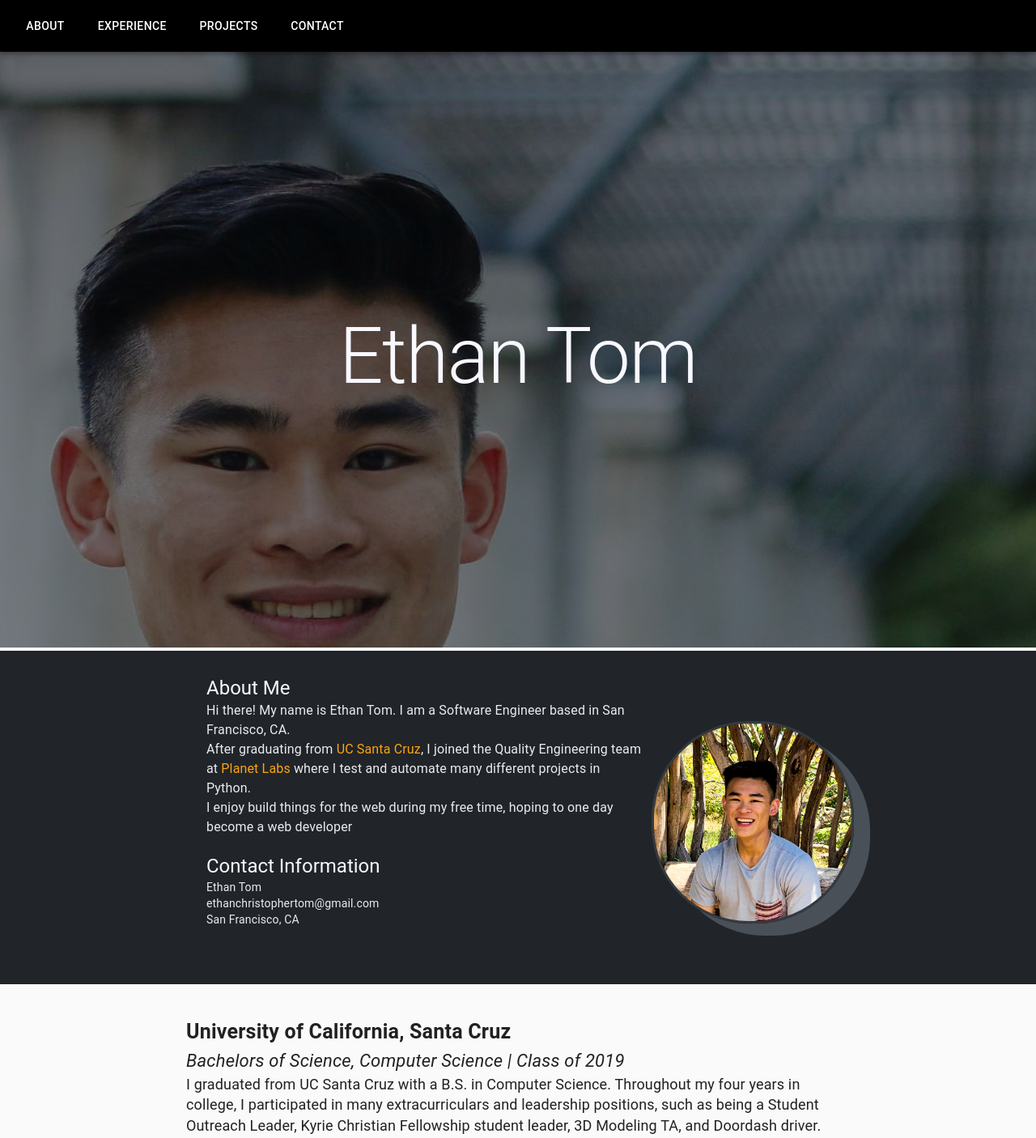
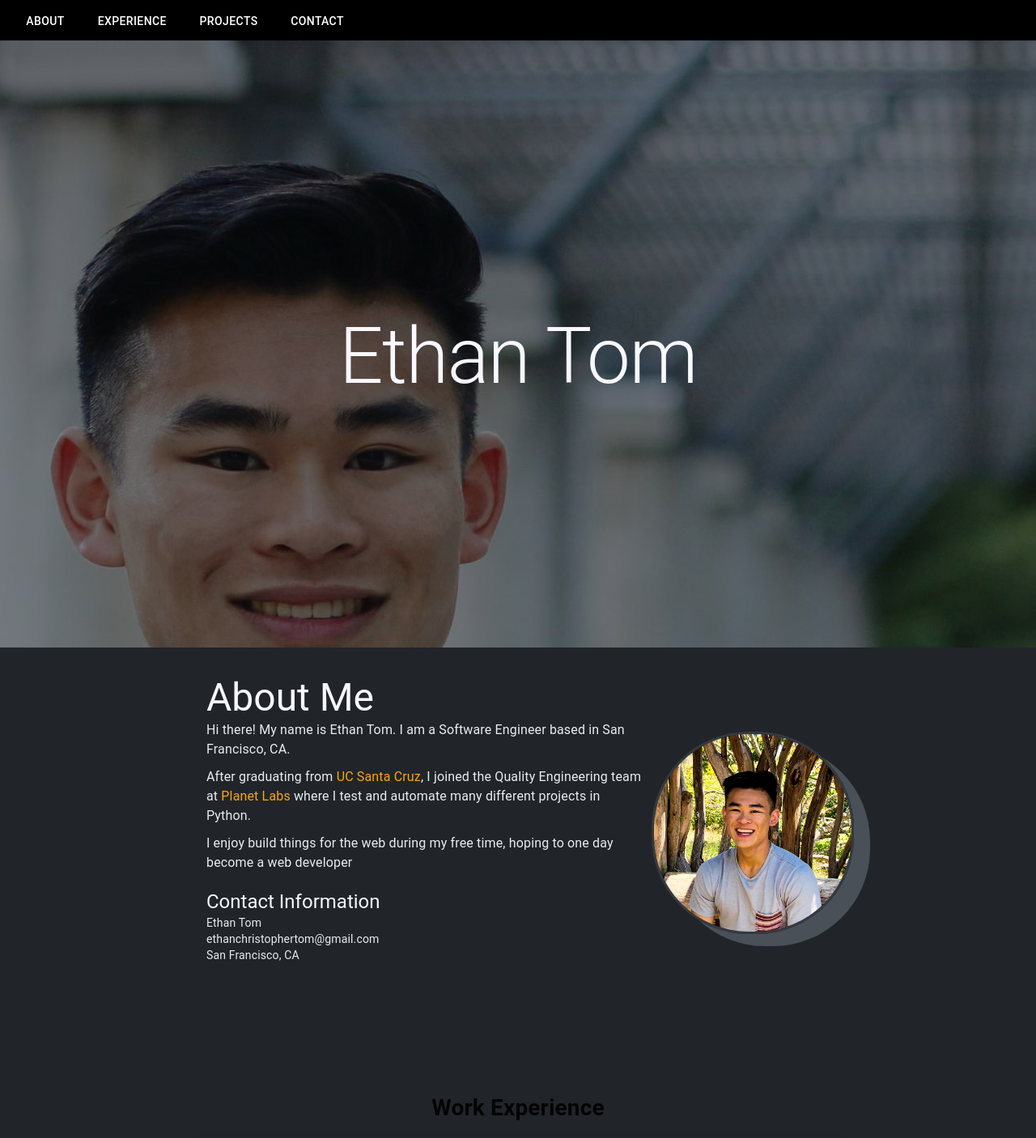
Before and after one commit to ectom/site, a React (Create React App) app: page / in a window 1280 px wide. Shown: the top 1406 px of the page at 81% size. Built offline with nearby package versions, Linux system fonts and the light colour scheme.

Commit message:
added background color sitewide. some better styles. Need to make text visible

```diff
--- a/src/App.css
+++ b/src/App.css
@@ -1,5 +1,6 @@
 .App {
     text-align: center;
+    background-color: #212529;
 }
 
 .App-logo {
--- a/src/App.js
+++ b/src/App.js
@@ -18,11 +18,12 @@ export default function App() {
       <Navbar/>
       <div>
         <About/>
-        <Education/>
-        <Spacer space={10}/>
+        <Spacer space={5}/>
         <Work/>
         <Spacer space={10}/>
         <Projects/>
+        <Spacer space={10}/>
+        <Education/>
         <Spacer space={10}/>
         <Contact/>
         <Spacer space={5}/>
--- a/src/components/CustomCard.js
+++ b/src/components/CustomCard.js
@@ -10,7 +10,7 @@ const useStyles = makeStyles( {
     maxWidth: '800px',
     minWidth: '500px',
     textAlign: 'left',
-    background: '#F55A44',
+    background: '#fca311',
     color: 'white',
     marginBottom: 50
   },
--- a/src/components/Navbar.js
+++ b/src/components/Navbar.js
@@ -6,6 +6,7 @@ import { styled } from '@material-ui/core/styles';
 const MyToolbar = styled( Toolbar )( {
   background: 'black',
   color: 'white',
+  paddingBottom: '12px',
 } );
 
 const NavLink = ( props ) => {
--- a/src/components/Spacer.js
+++ b/src/components/Spacer.js
@@ -6,6 +6,7 @@ export default function Spacer( props ) {
   const classes = makeStyles( {
     space: {
       height: props.space + 'em',
+      backgroundColor: '#212529',
     },
   } )();
   return (
--- a/src/pages/About.js
+++ b/src/pages/About.js
@@ -66,6 +66,9 @@ const useStyles = makeStyles( {
     padding: '0 30px 0 30px',
     color: '#e9ecef',
   },
+  p: {
+    marginBottom: '10px'
+  }
 } );
 
 function About() {
@@ -85,24 +88,24 @@ function About() {
           left: 0,
           bottom: 0,
           right: 0,
-          zIndex: -1,
+          zIndex: 0,
         }}/>
-        <Typography variant={'h1'} style={{color: '#f8f8ff', paddingTop: '40vh'}}>Ethan Tom</Typography>
+        <Typography variant={'h1'} style={{color: '#f8f8ff', paddingTop: '40vh', position: 'relative'}}>Ethan Tom</Typography>
       </div>
       <Grid className={classes.root} container lg={12} >
         <div id={'About'} className={classes.about}>
           <div className={classes.aboutInfo}>
             <Typography
               style={{color: '#f8f8ff'}}
-              variant={'h5'}
+              variant={'h3'}
             >About Me</Typography>
-            <Typography variant={'body1'}>
+            <Typography variant={'body1'} className={classes.p}>
               Hi there! My name is Ethan Tom. I am a Software Engineer based in San Francisco, CA.
             </Typography>
-            <Typography variant={'body1'}>
+            <Typography variant={'body1'} className={classes.p}>
               After graduating from <Link link='https://www.ucsc.edu' text ='UC Santa Cruz' />, I joined the Quality Engineering team at <Link link='https://www.planet.com' text='Planet Labs' /> where I test and automate many different projects in Python.
             </Typography>
-            <Typography variant={'body1'}>
+            <Typography variant={'body1'} className={classes.p}>
                 I enjoy build things for the web during my free time, hoping to one day become a web developer
             </Typography>
             <Grid item lg={6}  style={{marginTop: '20px'}}>
@@ -130,7 +133,7 @@ function About() {
               </Grid>
             </Grid>
           </div>
-          <div style={{display: 'inline-block'}}>
+          <div style={{display: 'inline-block', verticalAlign: 'top', marginTop: '70px'}}>
             <img src={'./images/profile.jpg'} style={{marginLeft: '-20px', height: '250px', border:'3px solid #343a40', borderRadius: '120px', boxShadow: '20px 15px #495057'}}/>
           </div>
         </div>
```
Also changed, not shown: src/pages/Work.js (indentation only).
